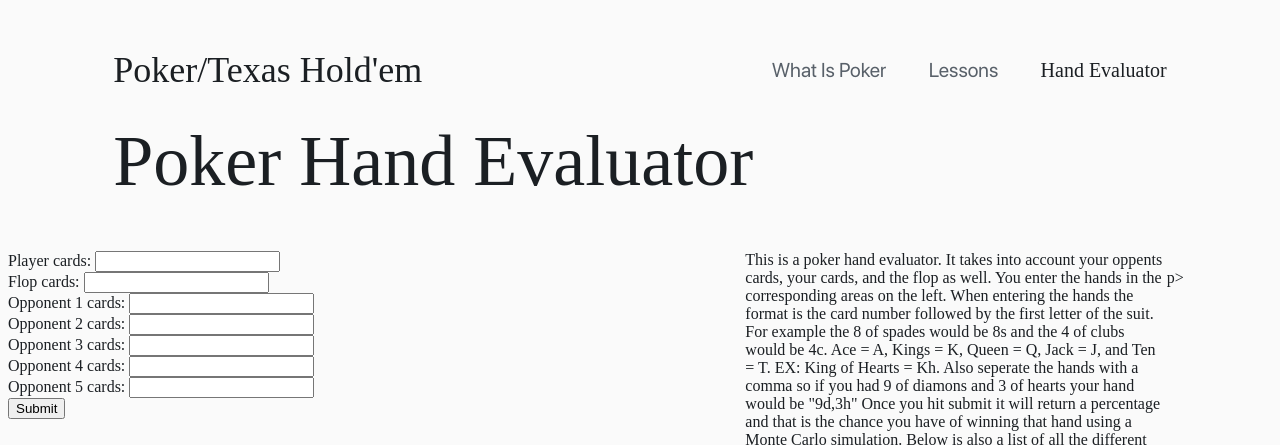
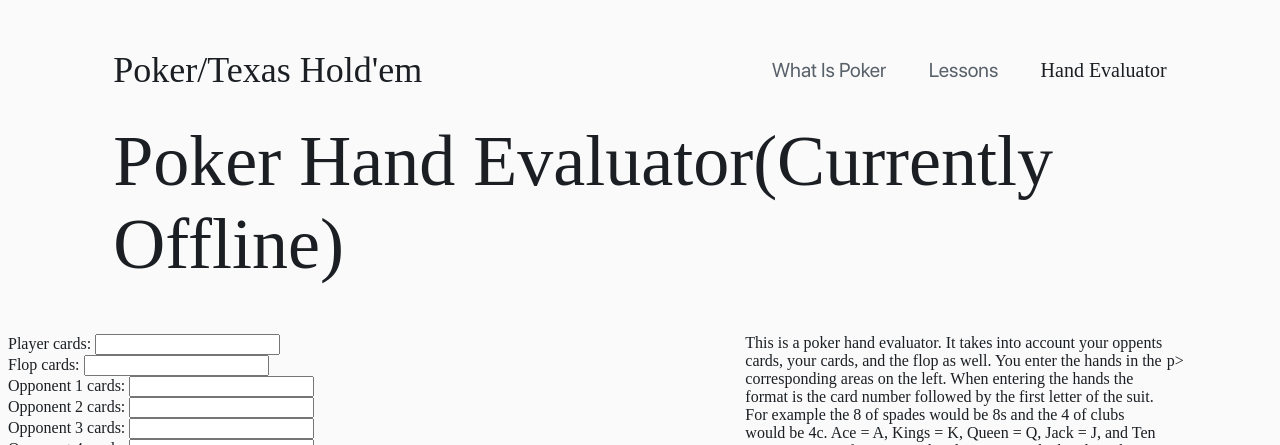
Before and after one commit to shreyediga/PokerForBeginners, a plain HTML site: page !HandEvaluator.html in a window 1280 px wide. Shown: the top 445 px of the page. Drawn offline with nearby package versions, Linux system fonts and the light colour scheme; a web font is replaced by a local one.

Commit message:
Update !HandEvaluator.html

```diff
--- a/!HandEvaluator.html
+++ b/!HandEvaluator.html
@@ -40,7 +40,7 @@
             <!-- Title -->
             <div class="title">
                 <div>
-                    <h1 class="medium">Poker Hand Evaluator<br>
+                    <h1 class="medium">Poker Hand Evaluator(Currently Offline)<br>
                     <p>
                     </p>
                 </div>
```
